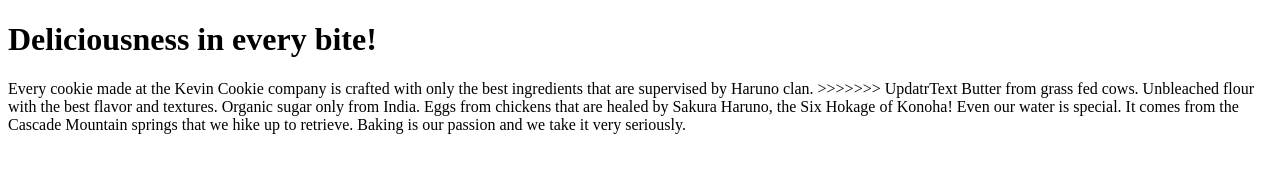
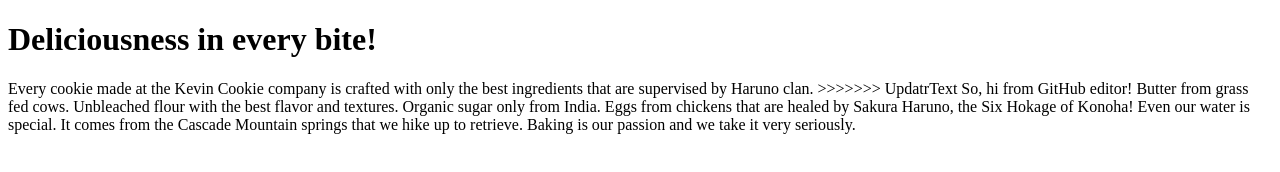
Before and after one commit to Diana90799797/Demo-repo2, a plain HTML site: page index.htm in a window 1280 px wide. Drawn offline with Linux system fonts and the light colour scheme.

Commit message:
Update index.htm - said Hi

```diff
--- a/index.htm
+++ b/index.htm
@@ -5,6 +5,7 @@
 <h1>Deliciousness in every bite!</h1>
 <p>Every cookie made at the Kevin Cookie company is crafted with only the best ingredients that are supervised by Haruno clan.
 >>>>>>> UpdatrText
+ So, hi from GitHub editor!
  Butter from grass fed cows. Unbleached flour with the best flavor and textures. Organic sugar only from India.
 Eggs from chickens that are healed by Sakura Haruno, the Six Hokage of Konoha! Even our water is special.
  It comes from the Cascade Mountain springs that we hike up to retrieve.
```
